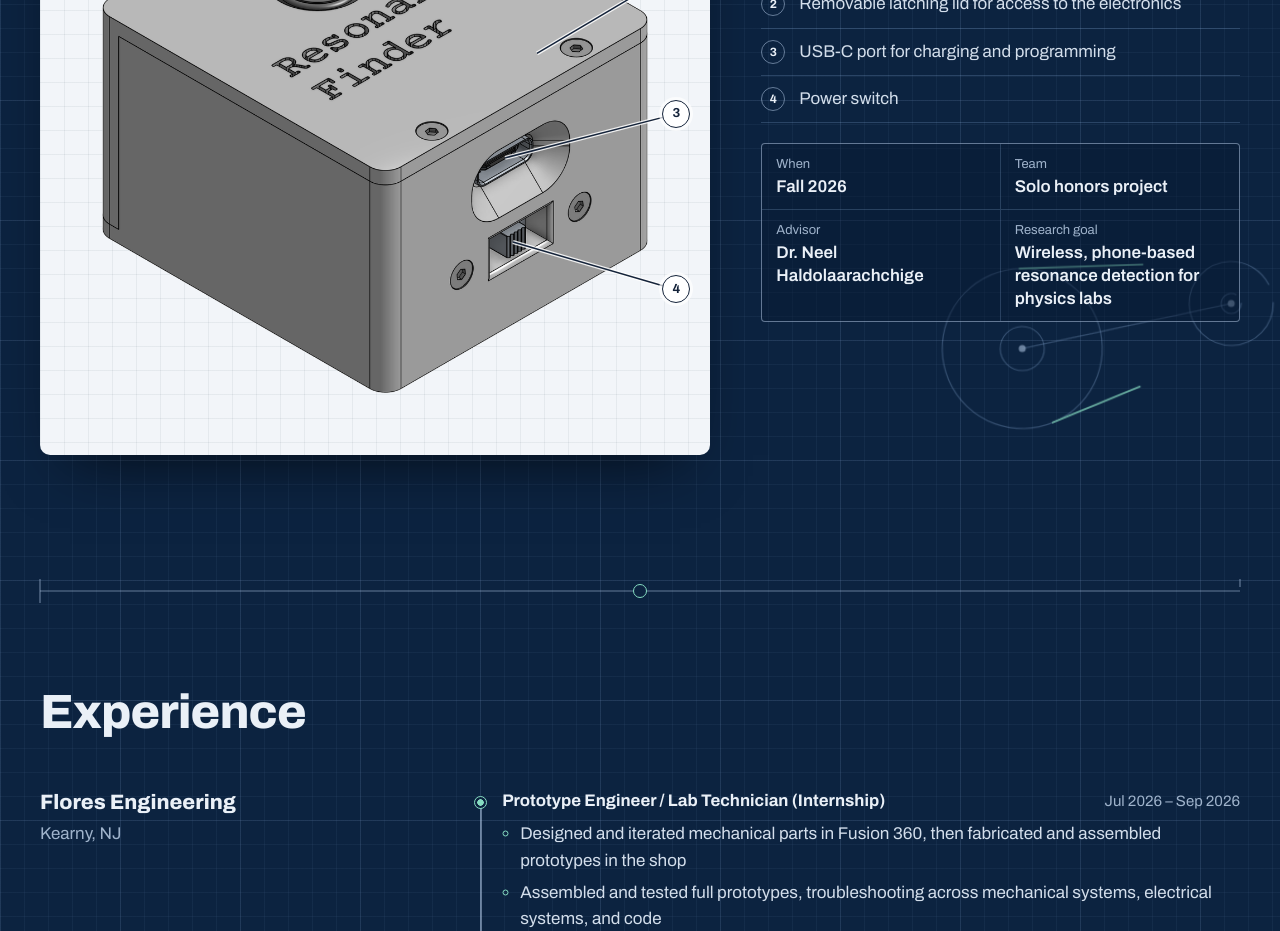
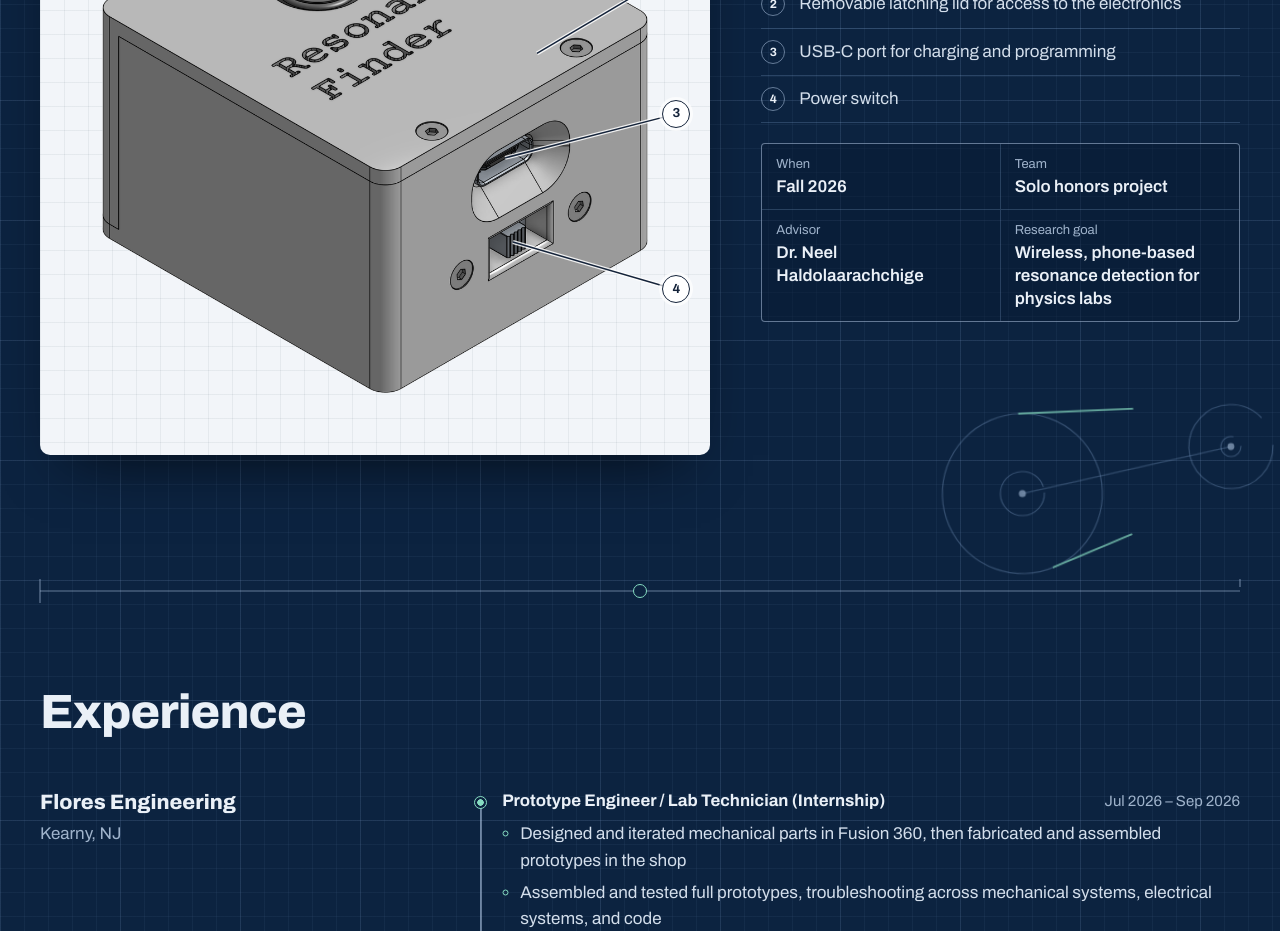
Before and after one commit to trydell29/Mechanical-Design-Portfolio-Tyler-Rydell, a React (Vite) app: page / in a window 1280 px wide. Shown: the part 6980-7911 px from the top of the page. Built offline with nearby package versions, Linux system fonts and the light colour scheme.

Commit message:
Resonance geometry sits below the title block and drifts down on scroll
Co-Authored-By: Claude Opus 5.5 <noreply@anthropic.com>
Claude-Session: https://claude.ai/code/session_01UJoAhQq26ZiJCAmbM4omh7

```diff
--- a/src/App.jsx
+++ b/src/App.jsx
@@ -6,7 +6,7 @@ const GEO = {
   ara: ["flange", "geo--top"],
   head: ["linkage", "geo--bottom"],
   lidar: ["compass", "geo--top geo--small"],
-  resonance: ["pulleys", "geo--bottom"],
+  resonance: ["pulleys", "geo--bottom geo--sink"],
 };
 
 // Feeds scroll progress into CSS: --page-p on <html> for the progress bar,
--- a/src/index.css
+++ b/src/index.css
@@ -948,6 +948,11 @@ body {
   right: clamp(-180px, -8vw, -40px);
   width: 440px;
 }
+/* Sits below the text and drifts downward as you scroll, away from the title block */
+.geo--sink {
+  bottom: clamp(-300px, -18vw, -180px);
+  transform: translateY(calc((var(--p, 0) - 0.5) * 90px)) rotate(calc(var(--p, 0) * 30deg - 15deg));
+}
 .geo--small {
   width: 340px;
 }
```
